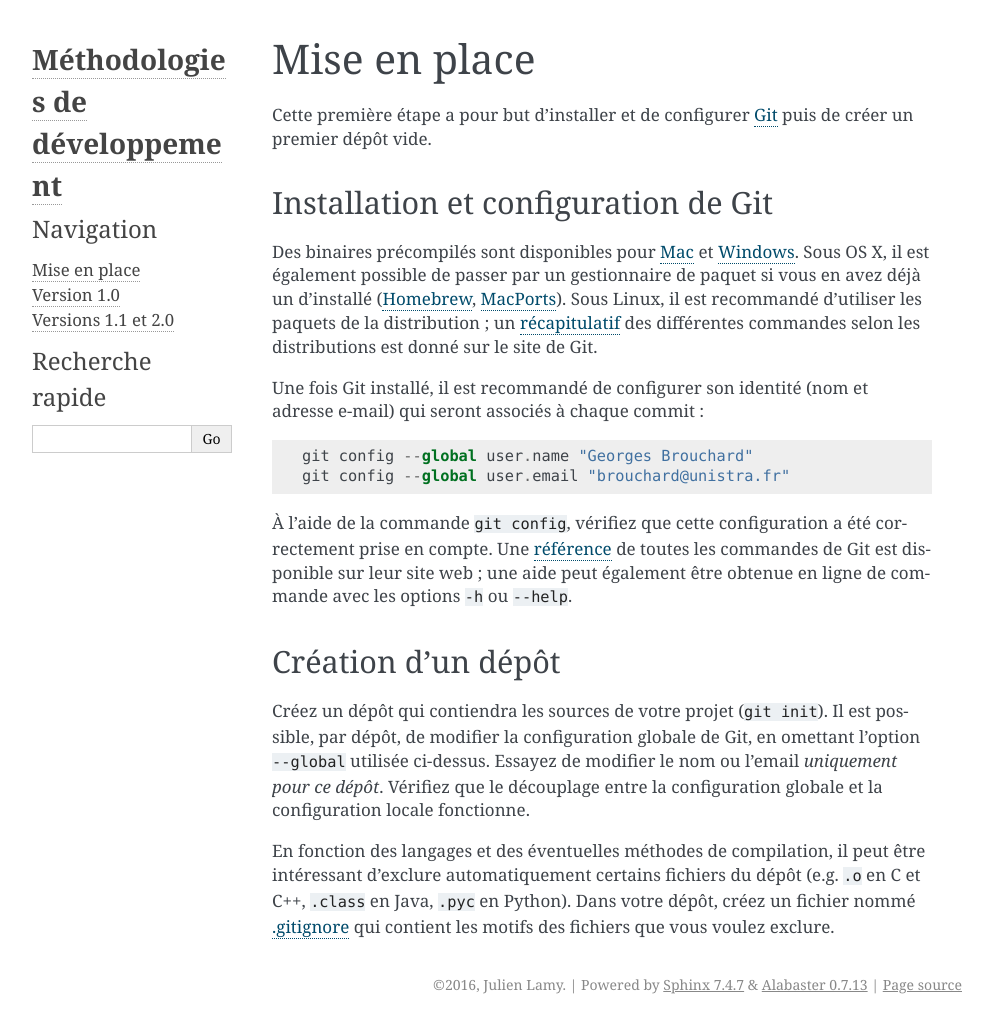
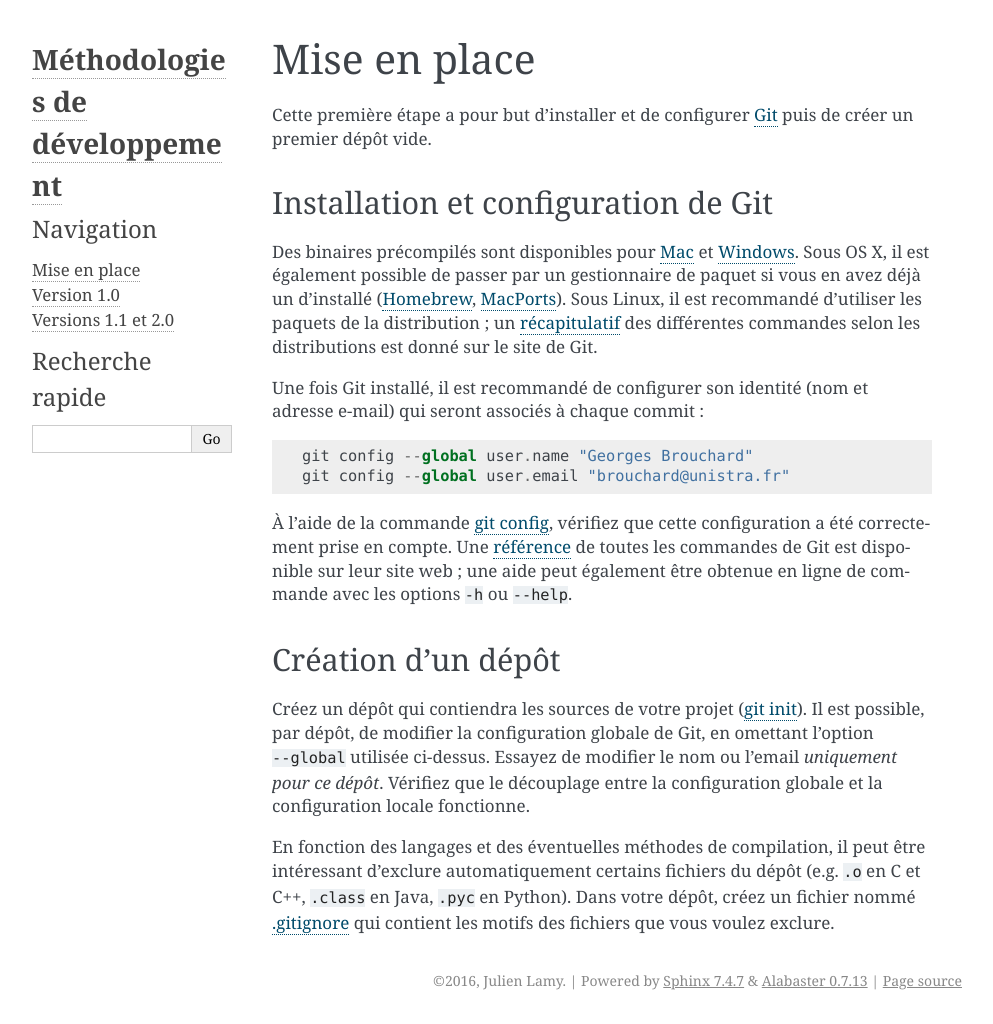
Before and after one commit to lamyj/tp-methodo-dev, a Sphinx documentation site: the page built from sphinx/mise_en_place.rst, in a window 1280 px wide. Shown: the whole page, without its empty margins (148-1141 px from the left). Built offline with Sphinx 7.4.7, drawn with Linux system fonts in a browser that asks for light colours.

Commit message:
Add links to git commands

```diff
--- a/mise_en_place.html
+++ b/mise_en_place.html
@@ -52,11 +52,11 @@
 <span class="n">git</span> <span class="n">config</span> <span class="o">--</span><span class="k">global</span> <span class="n">user</span><span class="o">.</span><span class="n">email</span> <span class="s2">&quot;brouchard@unistra.fr&quot;</span>
 </pre></div>
 </div>
-<p>À l&#8217;aide de la commande <code class="docutils literal"><span class="pre">git</span> <span class="pre">config</span></code>, vérifiez que cette configuration a été correctement prise en compte. Une <a class="reference external" href="https://git-scm.com/docs">référence</a> de toutes les commandes de Git est disponible sur leur site web ; une aide peut également être obtenue en ligne de commande avec les options <code class="docutils literal"><span class="pre">-h</span></code> ou <code class="docutils literal"><span class="pre">--help</span></code>.</p>
+<p>À l&#8217;aide de la commande <a class="reference external" href="https://git-scm.com/docs/git-config">git config</a>, vérifiez que cette configuration a été correctement prise en compte. Une <a class="reference external" href="https://git-scm.com/docs">référence</a> de toutes les commandes de Git est disponible sur leur site web ; une aide peut également être obtenue en ligne de commande avec les options <code class="docutils literal"><span class="pre">-h</span></code> ou <code class="docutils literal"><span class="pre">--help</span></code>.</p>
 </div>
 <div class="section" id="creation-d-un-depot">
 <h2>Création d&#8217;un dépôt<a class="headerlink" href="#creation-d-un-depot" title="Lien permanent vers ce titre">¶</a></h2>
-<p>Créez un dépôt qui contiendra les sources de votre projet (<code class="docutils literal"><span class="pre">git</span> <span class="pre">init</span></code>). Il est possible, par dépôt, de modifier la configuration globale de Git, en omettant l&#8217;option <code class="docutils literal"><span class="pre">--global</span></code> utilisée ci-dessus. Essayez de modifier le nom ou l&#8217;email <em>uniquement pour ce dépôt</em>. Vérifiez que le découplage entre la configuration globale et la configuration locale fonctionne.</p>
+<p>Créez un dépôt qui contiendra les sources de votre projet (<a class="reference external" href="https://git-scm.com/docs/git-init">git init</a>). Il est possible, par dépôt, de modifier la configuration globale de Git, en omettant l&#8217;option <code class="docutils literal"><span class="pre">--global</span></code> utilisée ci-dessus. Essayez de modifier le nom ou l&#8217;email <em>uniquement pour ce dépôt</em>. Vérifiez que le découplage entre la configuration globale et la configuration locale fonctionne.</p>
 <p>En fonction des langages et des éventuelles méthodes de compilation, il peut être intéressant d&#8217;exclure automatiquement certains fichiers du dépôt (e.g. <code class="docutils literal"><span class="pre">.o</span></code> en C et C++, <code class="docutils literal"><span class="pre">.class</span></code> en Java, <code class="docutils literal"><span class="pre">.pyc</span></code> en Python). Dans votre dépôt, créez un fichier nommé <a class="reference external" href="https://git-scm.com/docs/gitignore">.gitignore</a> qui contient les motifs des fichiers que vous voulez exclure.</p>
 </div>
 </div>
--- a/sphinx/mise_en_place.rst
+++ b/sphinx/mise_en_place.rst
@@ -13,18 +13,20 @@ Une fois Git installé, il est recommandé de configurer son identité (nom et a
   git config --global user.name "Georges Brouchard"
   git config --global user.email "brouchard@unistra.fr"
 
-À l'aide de la commande ``git config``, vérifiez que cette configuration a été correctement prise en compte. Une `référence`_ de toutes les commandes de Git est disponible sur leur site web ; une aide peut également être obtenue en ligne de commande avec les options ``-h`` ou ``--help``.
+À l'aide de la commande `git config`_, vérifiez que cette configuration a été correctement prise en compte. Une `référence`_ de toutes les commandes de Git est disponible sur leur site web ; une aide peut également être obtenue en ligne de commande avec les options ``-h`` ou ``--help``.
 
 Création d'un dépôt
 -------------------
 
-Créez un dépôt qui contiendra les sources de votre projet (``git init``). Il est possible, par dépôt, de modifier la configuration globale de Git, en omettant l'option ``--global`` utilisée ci-dessus. Essayez de modifier le nom ou l'email *uniquement pour ce dépôt*. Vérifiez que le découplage entre la configuration globale et la configuration locale fonctionne.
+Créez un dépôt qui contiendra les sources de votre projet (`git init`_). Il est possible, par dépôt, de modifier la configuration globale de Git, en omettant l'option ``--global`` utilisée ci-dessus. Essayez de modifier le nom ou l'email *uniquement pour ce dépôt*. Vérifiez que le découplage entre la configuration globale et la configuration locale fonctionne.
 
 En fonction des langages et des éventuelles méthodes de compilation, il peut être intéressant d'exclure automatiquement certains fichiers du dépôt (e.g. ``.o`` en C et C++, ``.class`` en Java, ``.pyc`` en Python). Dans votre dépôt, créez un fichier nommé `.gitignore`_ qui contient les motifs des fichiers que vous voulez exclure.
 
 
 .. _.gitignore: https://git-scm.com/docs/gitignore
 .. _Git: https://git-scm.com/
+.. _git config: https://git-scm.com/docs/git-config
+.. _git init: https://git-scm.com/docs/git-init
 .. _Homebrew: http://brew.sh/
 .. _Mac: https://git-scm.com/download/mac
 .. _MacPorts: https://www.macports.org/
```
